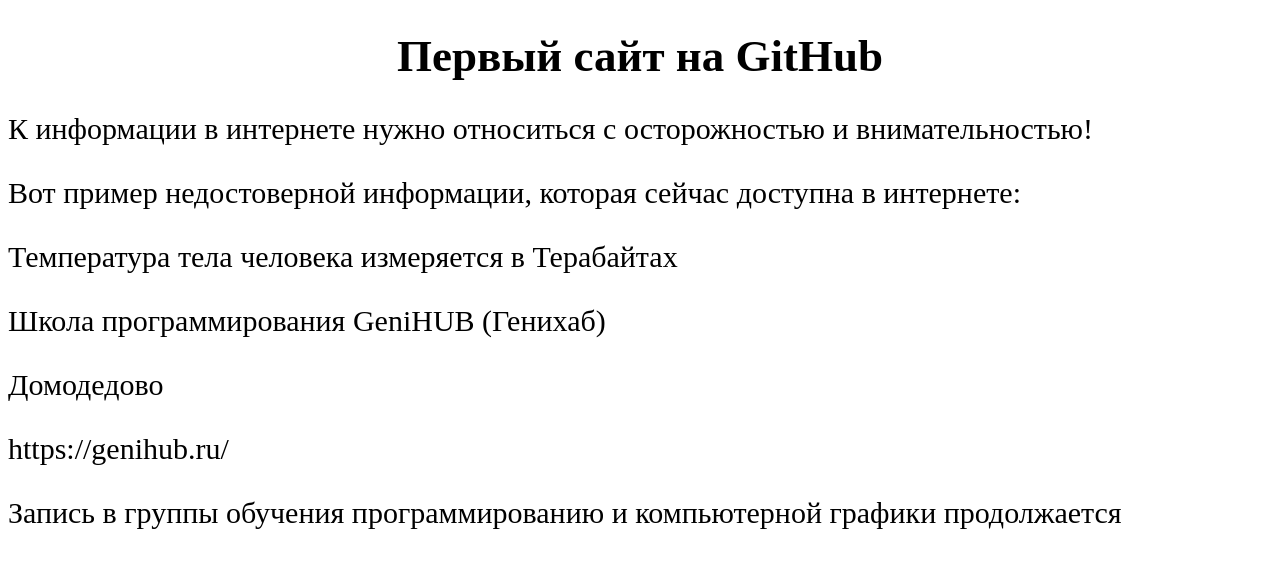
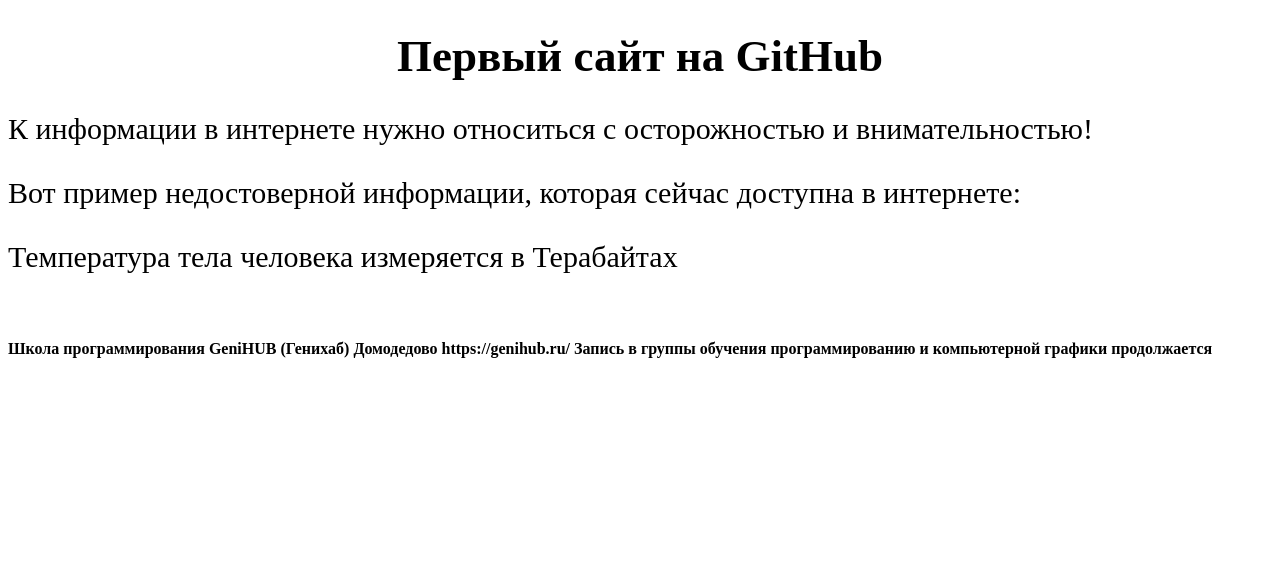
Before and after one commit to artdizel/artdizel.github.io, a plain HTML site: page index.html in a window 1280 px wide. Drawn offline with Linux system fonts and the light colour scheme.

Commit message:
Update index.html

```diff
--- a/index.html
+++ b/index.html
@@ -10,10 +10,10 @@
     <p>К информации в интернете нужно относиться с осторожностью и внимательностью!</p>
     <p>Вот пример недостоверной информации, которая сейчас доступна в интернете:</p>
     <p>Температура тела человека измеряется в Терабайтах</p>
-    <p></p>
-    <p>Школа программирования GeniHUB (Генихаб)</p>
-    <p>Домодедово</p>
-    <p>https://genihub.ru/</p>
-    <p>Запись в группы обучения программированию и компьютерной графики продолжается</p>
+    <br><br>
+    <b>Школа программирования GeniHUB (Генихаб)</b>
+    <b>Домодедово</b>
+    <b>https://genihub.ru/</b>
+    <b>Запись в группы обучения программированию и компьютерной графики продолжается</b>
   </body>
 </html>
```
